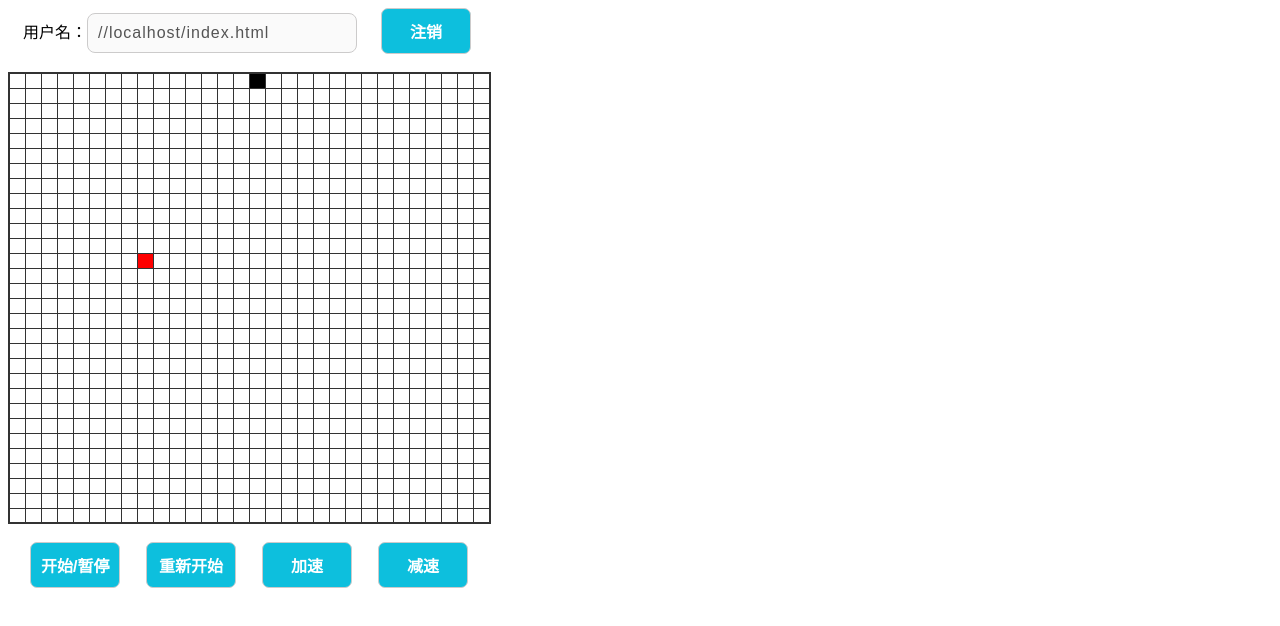
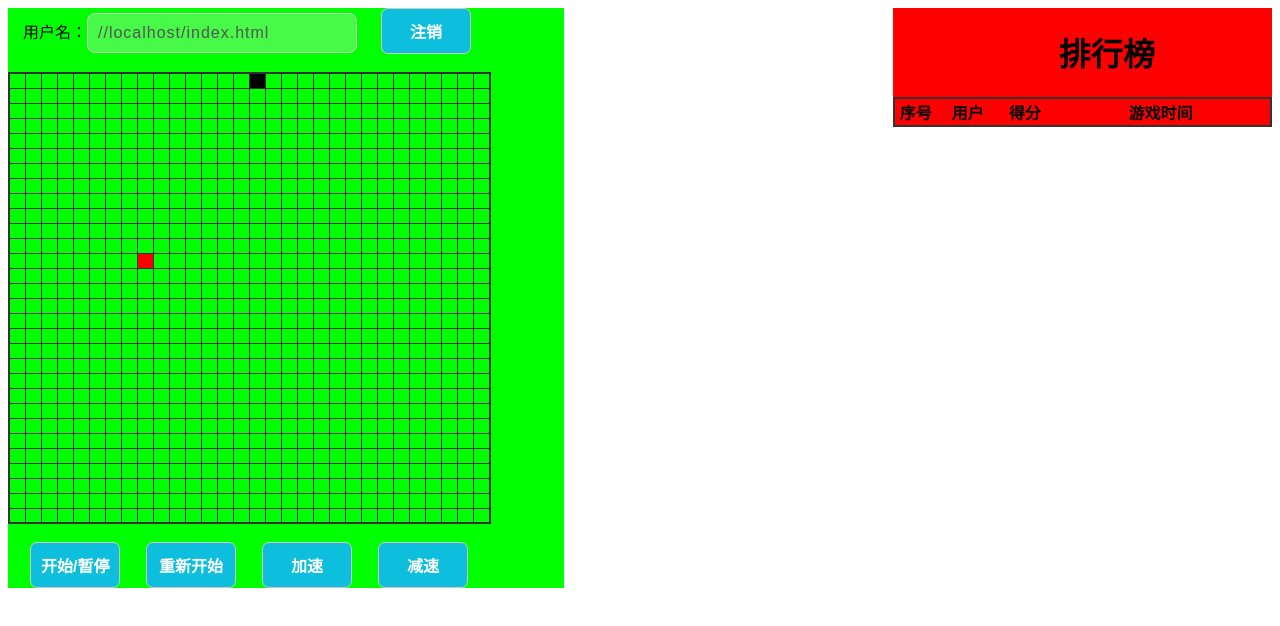
Before and after one commit to fuxiaochuan/tanchishe, a plain HTML site: page index.html in a window 1280 px wide. Drawn offline with Linux system fonts and the light colour scheme.

Commit message:
Update index.html

```diff
--- a/index.html
+++ b/index.html
@@ -4,16 +4,20 @@
 <style>
     body{
         font-size:12pt;
+
     }
     table{
         border-collapse: collapse;
         border:solid #333 2px;
+
     }
     td{
         height: 15px;
         width: 15px;
         font-size: 1px;
+		float：left
     }
+
 
 	.content-play-button {
     width: 90px;
@@ -36,6 +40,18 @@
     border-radius: 8px;
     letter-spacing: 1px;
 	}
+	.snake_l{
+	float:left;
+	width:44%;
+	background:#00FF00
+	}
+	.snake_r{
+	float:right;
+	width:30%;
+	background:#FF0000
+	}
+
+}
 
 </style>
 </head>
@@ -50,6 +66,24 @@
 <script src="getUser.js"></script>
 
 <body onload="init();">
+
+
+
+ <div class="snake_r">
+    <h1 class="content-title" style="padding-left:166px;">排行榜</h1>
+<div id="scorePanel"
+		style="margin-left=200px">
+		<table id="scoring_table" style="width: 100%;" align="center;" >
+			<tr>
+				<th width="40px"	style="text-align:center;">序号</th>
+				<th width="60px"	style="text-align:center;">用户</th>
+				<th width="50px"	style="text-align:center;">得分</th>
+				<th>游戏时间</th>
+			</tr>
+		</table>
+	</div>
+ </div>
+  <div class="snake_l">
 	<label style="padding-left:15px;">
 		用户名：<input class="content-text" type="text" id ="user" disabled>
 	</label>
@@ -69,6 +103,8 @@
 	<label style="padding-left:22px;">
 			<input class="content-play-button" type="button" id="downSpeed" value="减速" />
 		</label>
+	</div>
+
 <script>
 		$("back").onclick = function(){
                 window.location.href='log_in.html';
```
Lines whose indentation alone changed are shown as unchanged.
